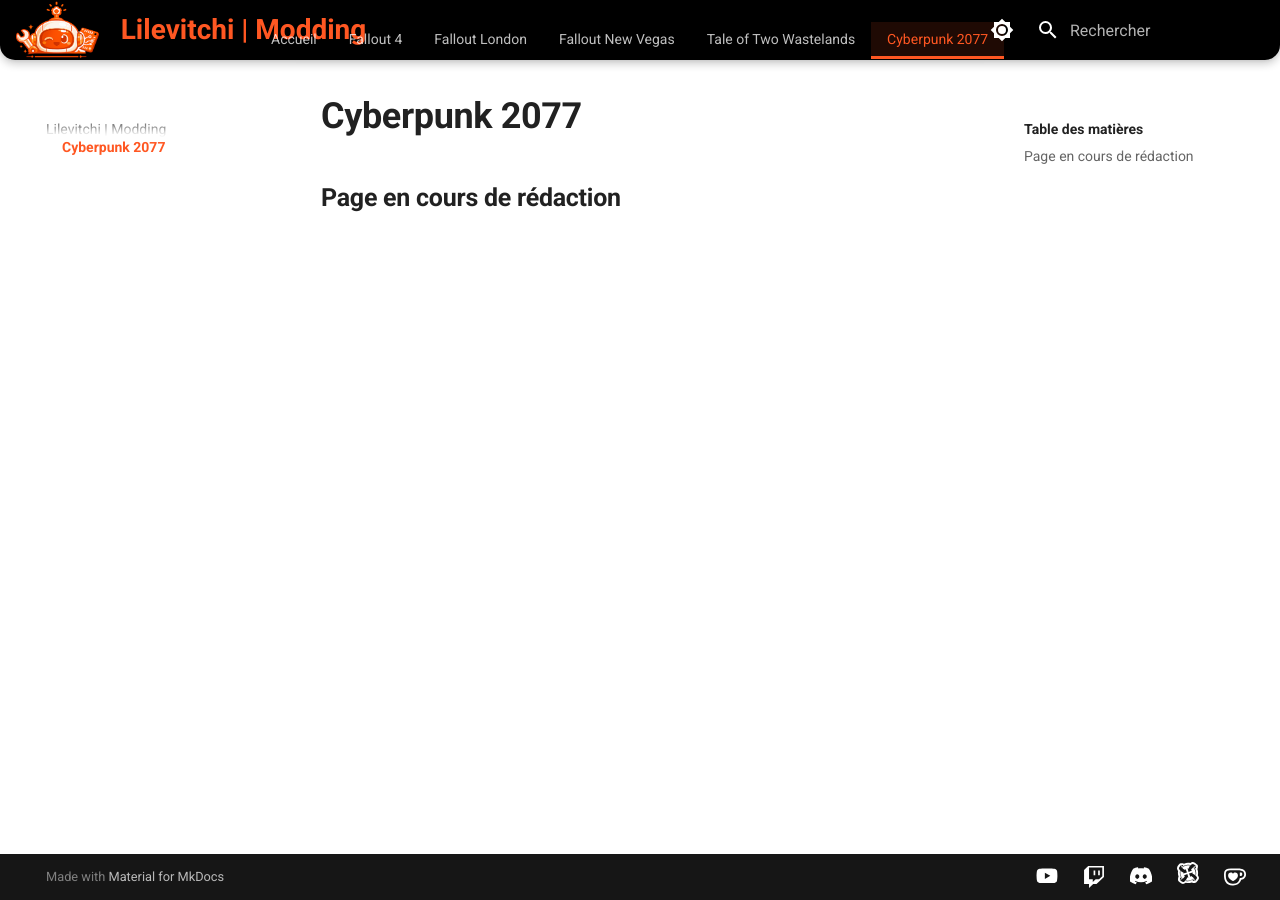
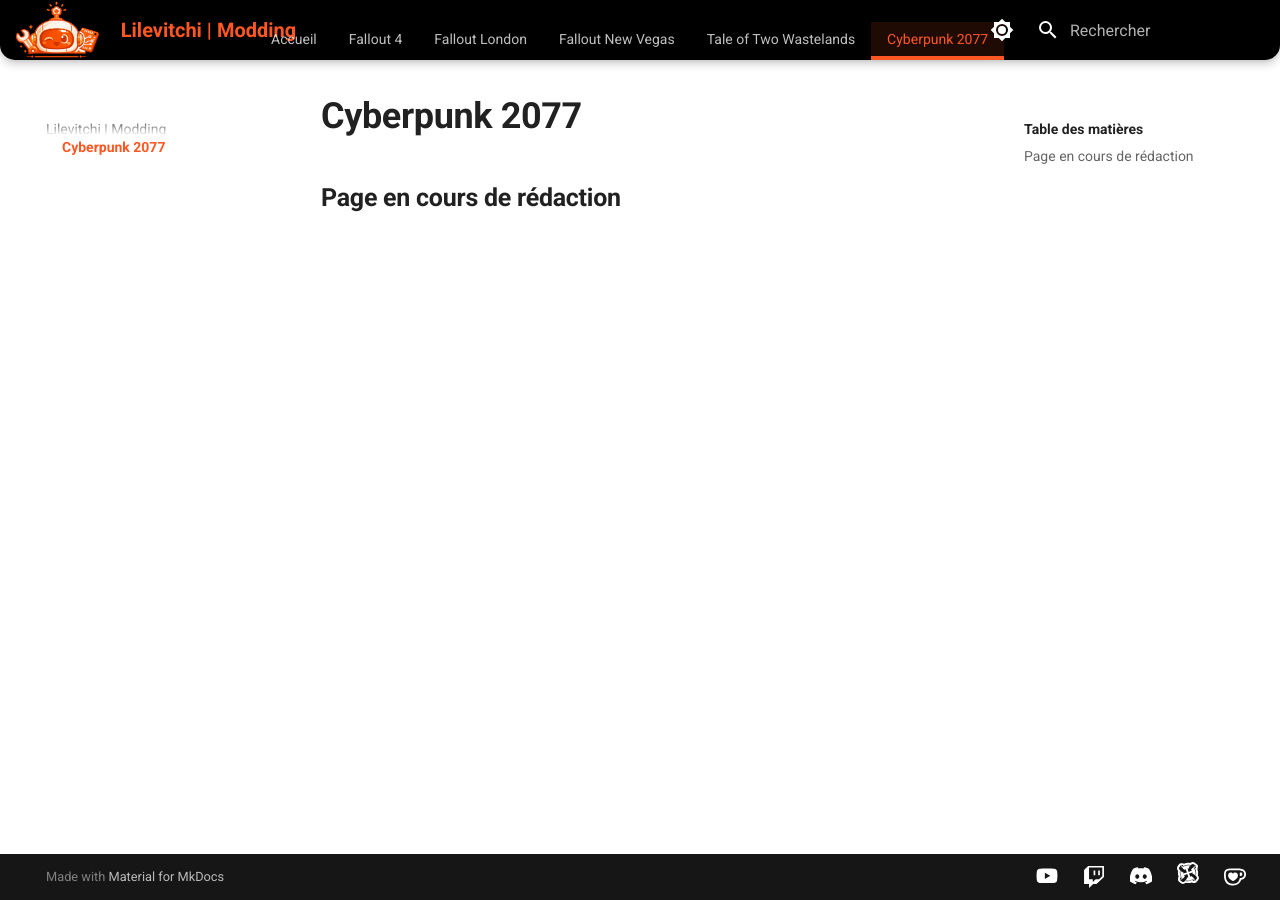
Before and after one commit to Lilevitchi/lilevitchi.github.io, an MkDocs documentation site: the page built from docs/cyberpunk/index.md, in a window 1280 px wide. Built offline with MkDocs 1.6.1 and Material for MkDocs 9.7.7, drawn with Linux system fonts in a browser that asks for light colours.

Commit message:
Update extra.css

```diff
--- a/docs/stylesheets/extra.css
+++ b/docs/stylesheets/extra.css
@@ -114,7 +114,7 @@
 /* Texte du titre */
 [data-md-color-scheme] .md-header__title .md-ellipsis {
   color: var(--accent);
-  font-size: 1.4rem;
+  font-size: 1rem;
 }
 
 /* ==============================
@@ -167,12 +167,11 @@
 [data-md-color-scheme] .md-tabs__link {
   pointer-events: auto;
   display: flex;
-  /*align-self: flex-end;*/
   padding: 0.4rem 0.8rem;
   color: var(--white);
   opacity: 0.75;
 
-  border-bottom: 3px solid transparent;
+  border-bottom: 4px solid transparent;
   background: transparent;
   border-radius: var(--radius-xs) var(--radius-xs) 0 0;
 
```
